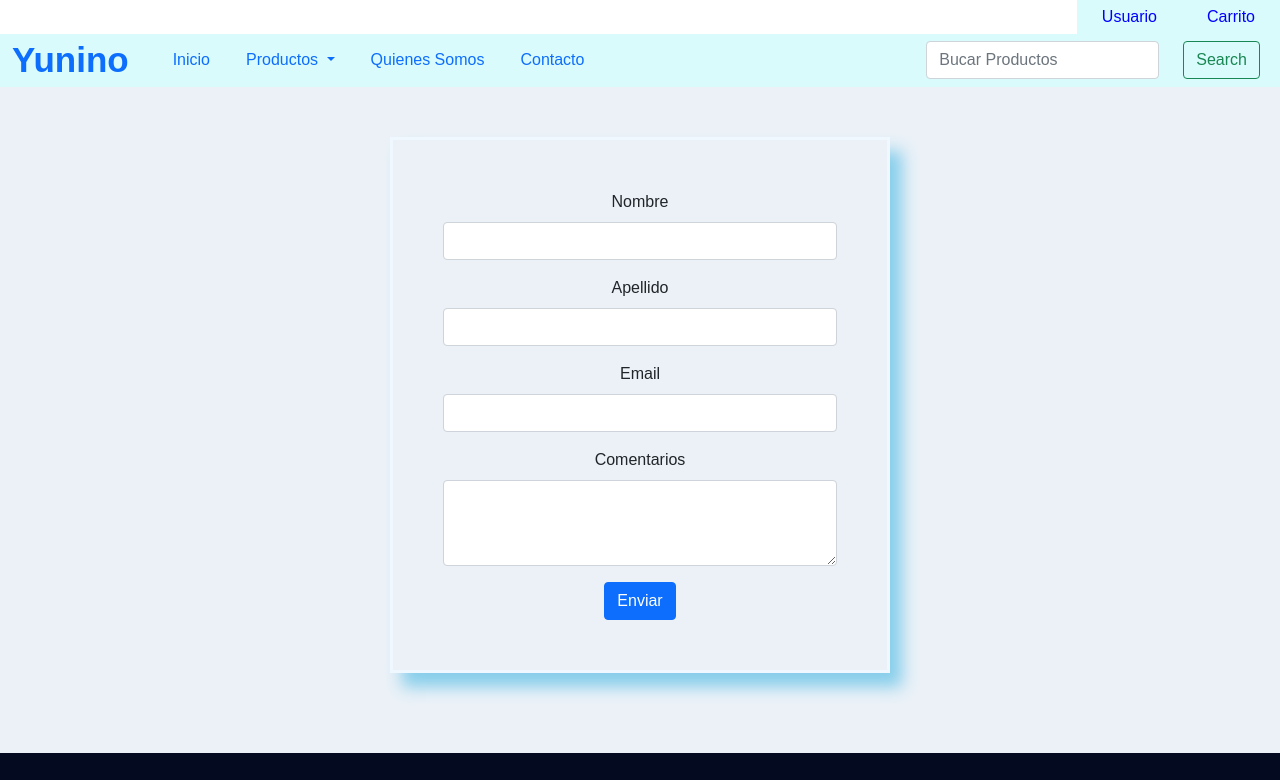
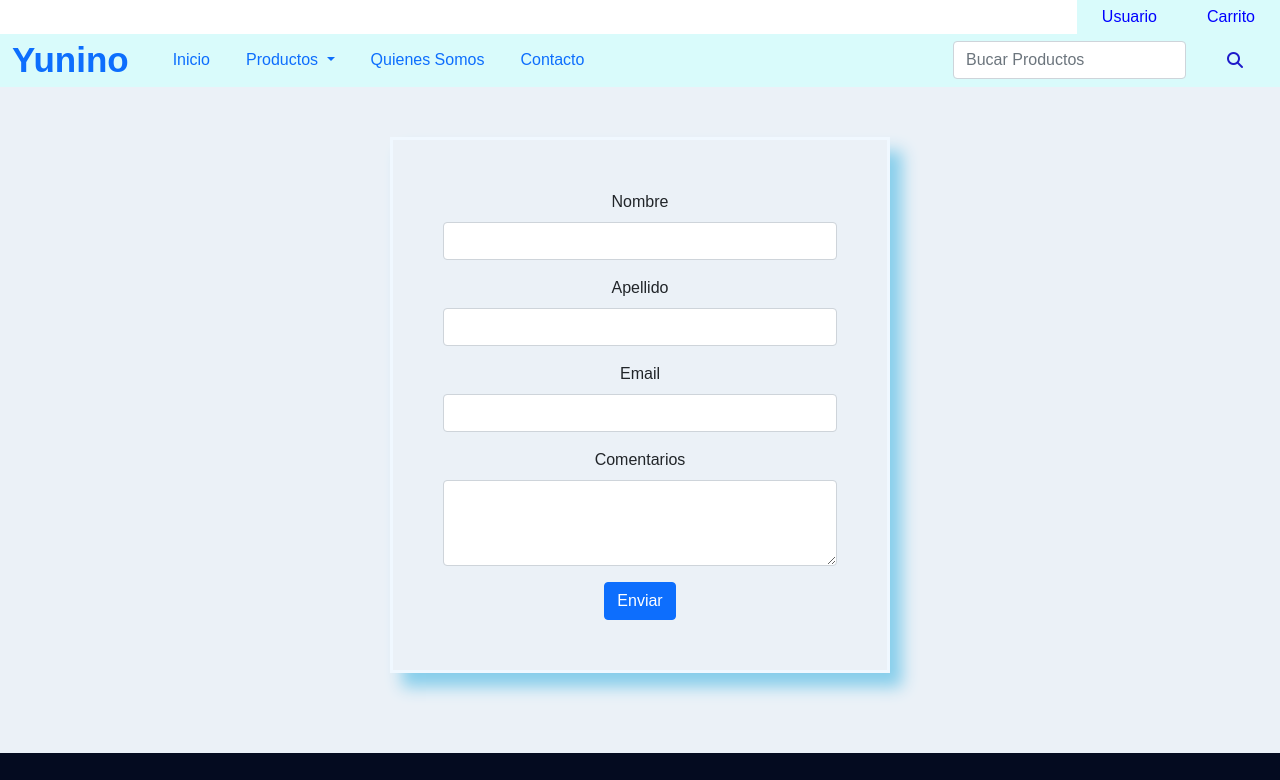
Before and after one commit to JuanNicolasPerez/1.-Comision-33025, a website: page pags/contacto.html in a window 1280 px wide. Shown: the top 780 px of the page. Drawn offline with Linux system fonts and the light colour scheme.

Commit message:
Corrigiendo el Search

```diff
--- a/css/style.css
+++ b/css/style.css
@@ -70,6 +70,22 @@ footer {
     background: #7cc4c4;
     transition: 0.5s;
     border-radius: 10px;
+}
+
+.btn-busq{
+    border: none;
+}
+
+.btn-busq:hover {
+    background: #7cc4c4;
+    transition: 0.5s;
+    border-radius: 10px;
+}
+
+.icon-btn {
+    width: 100%;
+    padding: 5px;
+    color: rgb(30, 27, 202);
 }
 
 /*::::::: menu bars :::::::*/
--- a/pags/contacto.html
+++ b/pags/contacto.html
@@ -36,8 +36,8 @@
       <div class="container-fluid">
         <a class="logo navbar-brand m-r-4 p-0" href="../index.html">Yunino</a>
         <button class="navbar-toggler cont-tog" type="button" data-bs-toggle="collapse"
-                  data-bs-target="#navbarSupportedContent" aria-controls="navbarSupportedContent"
-                  aria-expanded="false" aria-label="Toggle navigation">
+          data-bs-target="#navbarSupportedContent" aria-controls="navbarSupportedContent" aria-expanded="false"
+          aria-label="Toggle navigation">
           <i class="fa-solid fa-bars icono"></i>
         </button>
         <div class="collapse navbar-collapse" id="navbarSupportedContent">
@@ -69,9 +69,10 @@
             </li>
           </ul>
           <form class="d-flex" role="search">
-                      <input class="form-control me-4" type="search" placeholder="Bucar Productos"
-                          aria-label="Search">
-                      <button class="btn btn-outline-success me-2" type="submit">Search</button>
+            <input class="form-control me-4" type="search" placeholder="Bucar Productos" aria-label="Search">
+            <button class="btn-busq btn me-2" type="submit">
+              <i class="fa-solid fa-magnifying-glass icon-btn"></i>
+            </button>
           </form>
         </div>
       </div>
```
Also changed, not shown: index.html (+3 -1 lines), pags/productos.html (+6 -3 lines), pags/quienesSomos.html (+4 -2 lines). Lines whose indentation alone changed are shown as unchanged.
